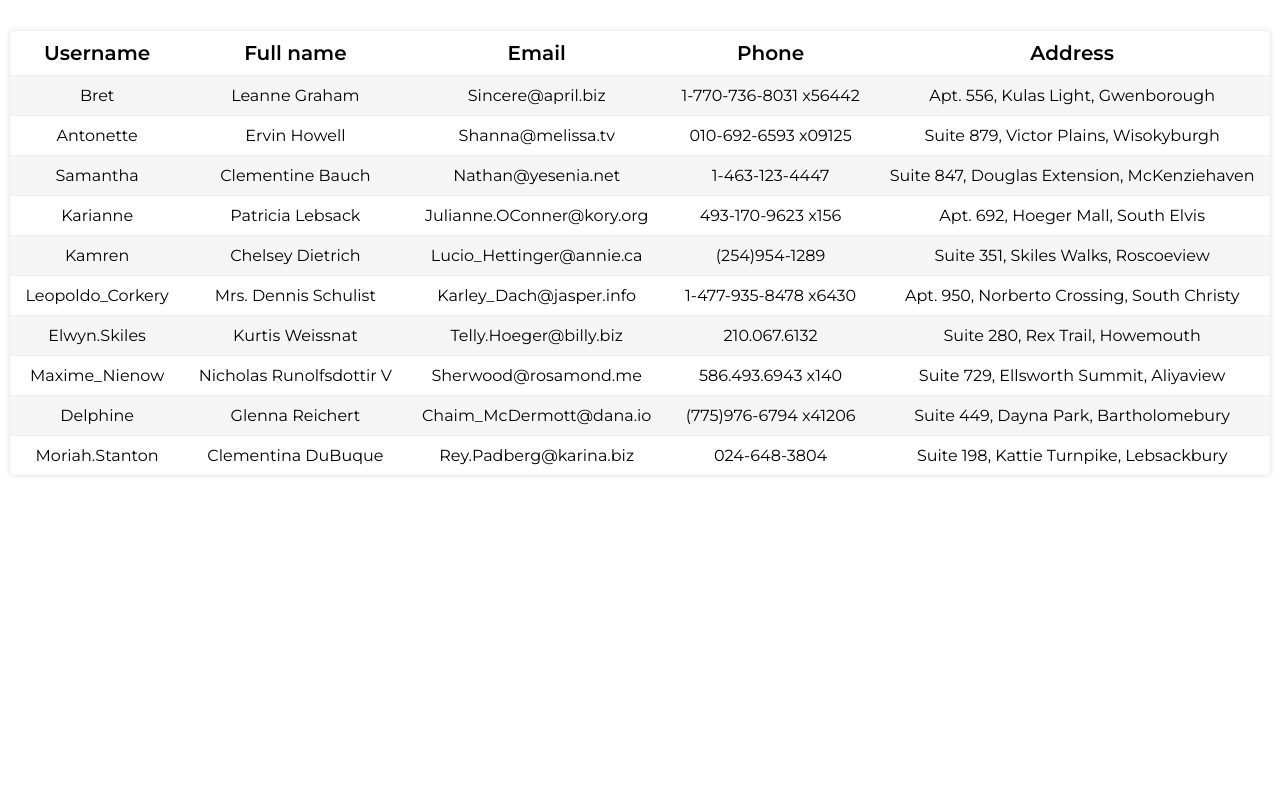
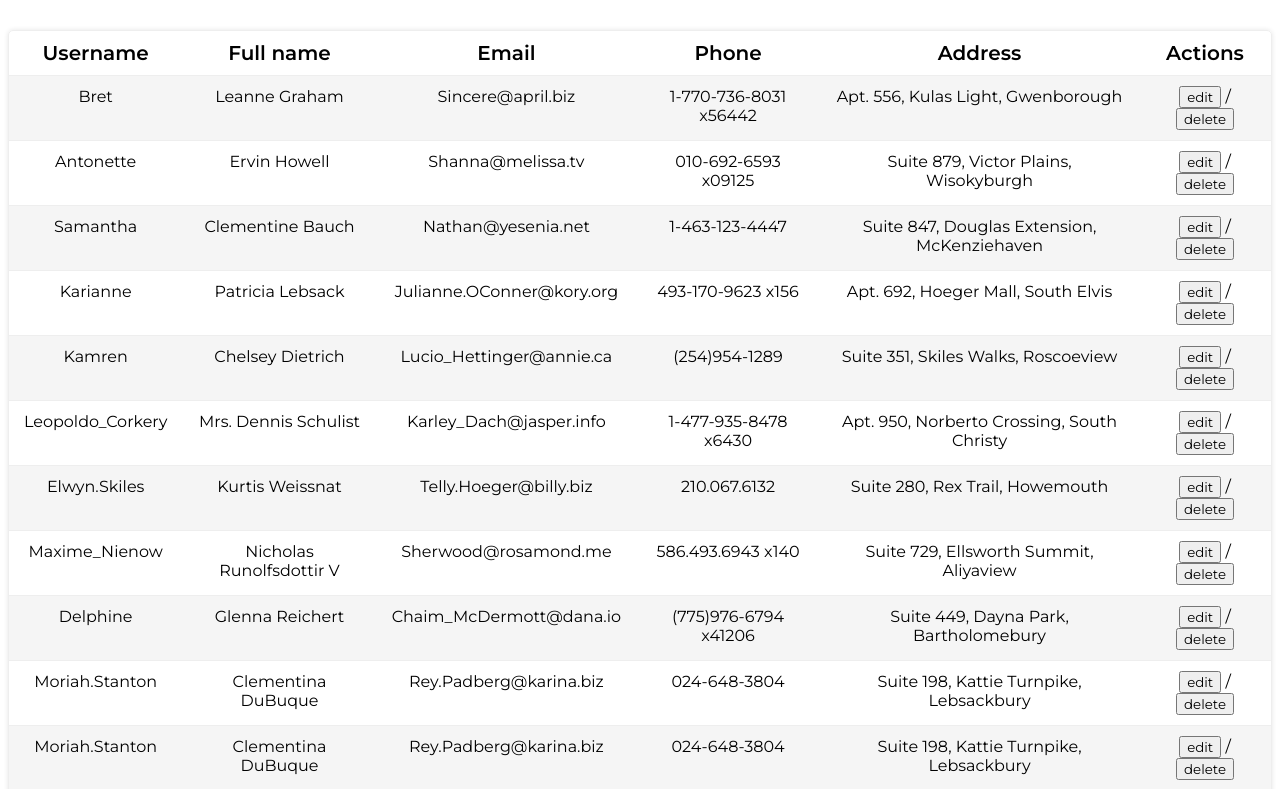
Before and after one commit to mahmoudzohdi/Users-Listing-App, an Angular app: page / in a window 1280 px wide. Shown: the top 789 px of the page. Built offline with nearby package versions, Linux system fonts and the light colour scheme; data requests are answered from the project's data file.

Commit message:
implement delete user action

```diff
--- a/db.json
+++ b/db.json
@@ -79,6 +79,38 @@
       "email": "Rey.Padberg@karina.biz",
       "address": "Suite 198, Kattie Turnpike, Lebsackbury",
       "phone": "024-648-3804"
+    },
+    {
+      "id": 11,
+      "name": "Clementina DuBuque",
+      "username": "Moriah.Stanton",
+      "email": "Rey.Padberg@karina.biz",
+      "address": "Suite 198, Kattie Turnpike, Lebsackbury",
+      "phone": "024-648-3804"
+    },
+    {
+      "id": 12,
+      "name": "Clementina DuBuque",
+      "username": "Moriah.Stanton",
+      "email": "Rey.Padberg@karina.biz",
+      "address": "Suite 198, Kattie Turnpike, Lebsackbury",
+      "phone": "024-648-3804"
+    },
+    {
+      "id": 13,
+      "name": "Clementina DuBuque",
+      "username": "Moriah.Stanton",
+      "email": "Rey.Padberg@karina.biz",
+      "address": "Suite 198, Kattie Turnpike, Lebsackbury",
+      "phone": "024-648-3804"
+    },
+    {
+      "id": 14,
+      "name": "Clementina DuBuque",
+      "username": "Moriah.Stanton",
+      "email": "Rey.Padberg@karina.biz",
+      "address": "Suite 198, Kattie Turnpike, Lebsackbury",
+      "phone": "024-648-3804"
     }
   ]
 }
--- a/src/app/users/users-listing/users-listing.component.html
+++ b/src/app/users/users-listing/users-listing.component.html
@@ -19,6 +19,9 @@
       <div class="t-cell">
         Address
       </div>
+      <div class="t-cell">
+        Actions
+      </div>
 
     </div>
     <div class="t-row" *ngFor="let user of users">
@@ -38,6 +41,11 @@
       <div class="t-cell">
         {{ user.address }}
       </div>
+      <div class="t-cell">
+        <button type="button" class="action-btn">edit</button>
+        /
+        <button type="button" (click)="deleteUser(user.id)" class="action-btn">delete</button>
+      </div>
 
     </div>
 
--- a/src/app/users/users-listing/users-listing.component.ts
+++ b/src/app/users/users-listing/users-listing.component.ts
@@ -1,6 +1,6 @@
 import { Component, OnInit } from '@angular/core';
 import { UsersService } from '../users.service';
-import { User } from '../users.models';
+import { User, FlattenUsers } from '../users.models';
 
 @Component({
   selector: 'app-users-listing',
@@ -10,12 +10,28 @@ import { User } from '../users.models';
 export class UsersListingComponent implements OnInit {
 
   private users: User[];
+  private flattenUsers: FlattenUsers;
   constructor(private usersService: UsersService) { }
 
   ngOnInit() {
+    this.getUsersList();
+  }
+
+  getUsersList(){
     this.usersService.getUsersList().subscribe(res => {
       this.users = res;
-    })
+      this.flatUsers();
+    });
+  }
+
+  flatUsers(){
+    this.flattenUsers = this.usersService.flatUsers(this.users);
+  }
+
+  deleteUser(id: string){
+    this.usersService.deleteUser(id).subscribe((res) => {
+      this.getUsersList();
+    });
   }
 
 }
--- a/src/app/users/users.service.ts
+++ b/src/app/users/users.service.ts
@@ -3,7 +3,7 @@ import { baseURL } from '../../config';
 import { Http } from '@angular/http';
 import { Observable } from 'rxjs/Observable';
 import 'rxjs/add/operator/map';
-import { User } from './users.models';
+import { User, FlattenUsers } from './users.models';
 
 @Injectable()
 export class UsersService {
@@ -13,4 +13,15 @@ export class UsersService {
   getUsersList(): Observable<User[]> {
     return this.http.get(this.usersAPI).map(response => response.json() as User[]);
   }
+
+  flatUsers(users: User[]): FlattenUsers{
+    return users.reduce((flattenUsers: FlattenUsers, user) => {
+      flattenUsers[user.id] = user;
+      return flattenUsers;
+    }, {})
+  }
+
+  deleteUser(id: string){
+    return this.http.delete(`${this.usersAPI}/${id}`);
+  }
 }
```
Also changed, not shown: src/app/users/users.models.ts (+11 -0 lines).
